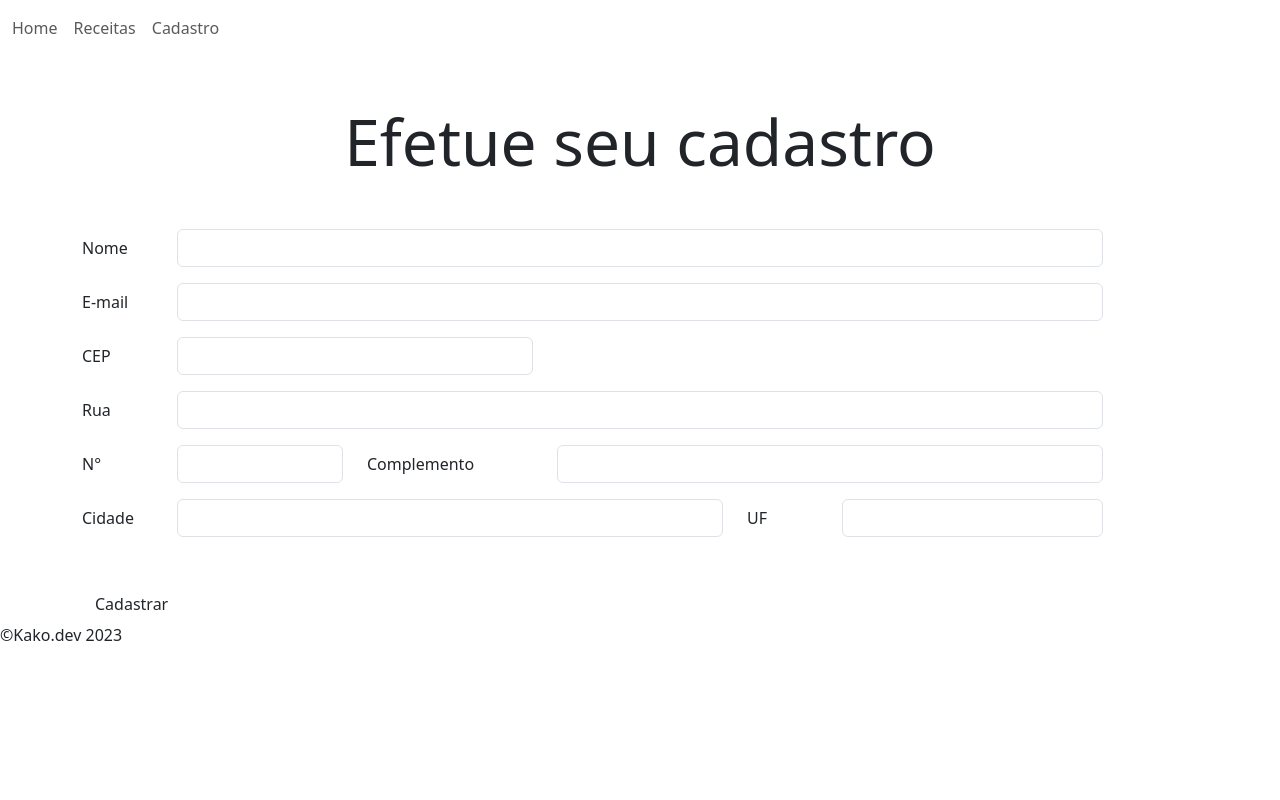
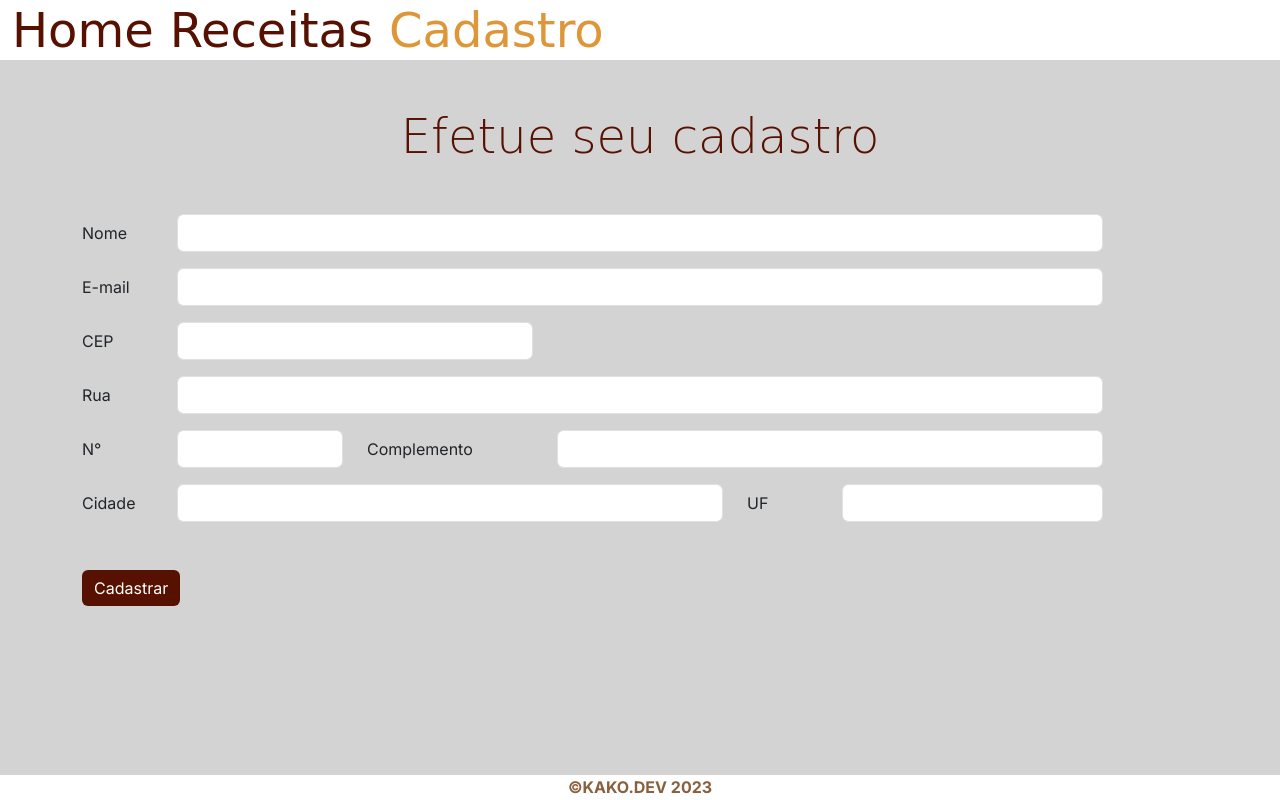
Before and after one commit to jeffersonkako/Site-Receitas-Nv1-Estacio, a plain HTML site: page Pages/cadastro.html in a window 1280 px wide. Drawn offline with nearby package versions, Linux system fonts and the light colour scheme; the site is published under a folder, as on GitHub Pages, so addresses that start at the root find nothing; a web font is replaced by a local one.

Commit message:
Versão Final

```diff
--- a/cadastro.html
+++ b/Pages/cadastro.html
@@ -5,11 +5,11 @@
   <meta http-equiv="X-UA-Compatible" content="IE=edge">
   <meta name="viewport" content="width=device-width, initial-scale=1.0">
   <title>Receitas do Zé</title>
-  <link rel="shortcut icon" href="./Assets/icone.ico" type="image/ico">
+  <link rel="shortcut icon" href="../Assets/icone.ico" type="image/ico">
   <!-- bootstrap -->
   <link href="https://cdn.jsdelivr.net/npm/bootstrap@5.3.0-alpha1/dist/css/bootstrap.min.css" rel="stylesheet" integrity="sha384-GLhlTQ8iRABdZLl6O3oVMWSktQOp6b7In1Zl3/Jr59b6EGGoI1aFkw7cmDA6j6gD" crossorigin="anonymous">
  <!-- meu css -->
-  <link rel="stylesheet" href="/Css/formatacao.css">
+  <link rel="stylesheet" href="../Css/formatacao.css">
 
 </head>
 <body>
@@ -18,9 +18,9 @@
     <header>
       <nav class="navbar navbar-expand">
         <ul class="navbar-nav px-1">
-          <li><a href="/home.html" class="nav-link font-ze">Home</a></li>
-          <li><a href="/receitas.html" class="nav-link font-ze">Receitas</a></li>
-          <li><a href="/cadastro.html" class="nav-link font-ze" id="ativo">Cadastro</a></li>
+          <li><a href="../index.html" class="nav-link font-ze">Home</a></li>
+          <li><a href="/Pages/receitas.html" class="nav-link font-ze">Receitas</a></li>
+          <li><a href="/Pages/cadastro.html" class="nav-link font-ze" id="ativo">Cadastro</a></li>
         </ul>
       </nav>
   </header>
```
Also changed, not shown: Pages/receitas.html (renamed from receitas.html, +5 -5 lines), index.html (renamed from home.html, +5 -5 lines).
